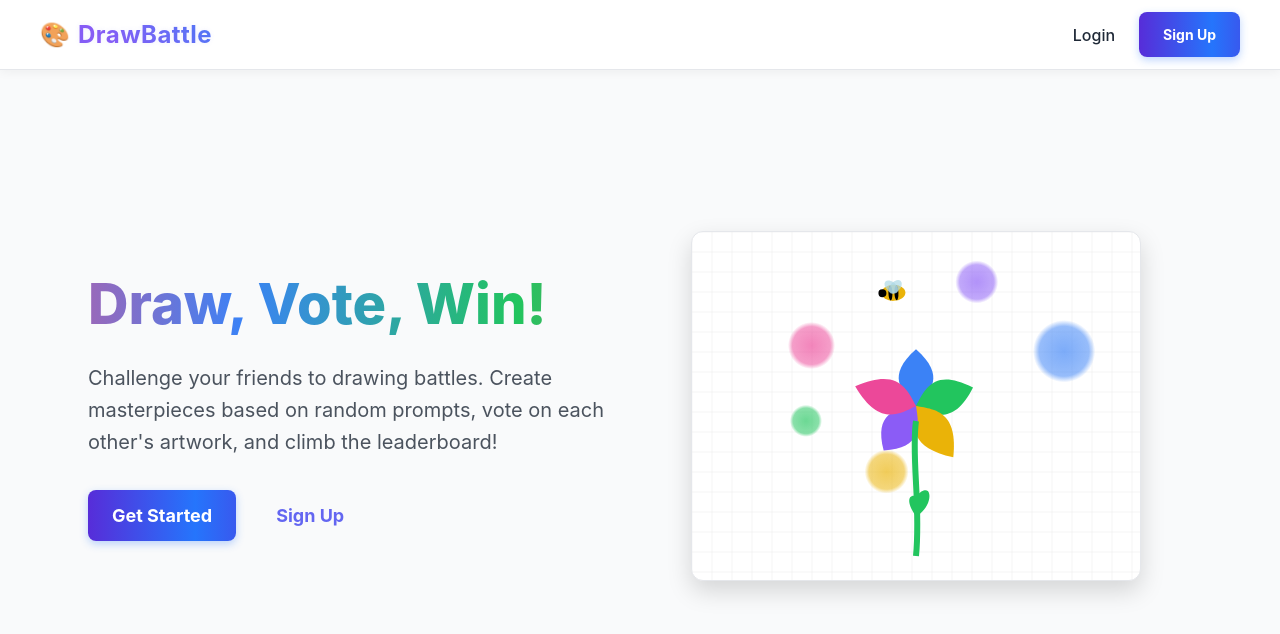
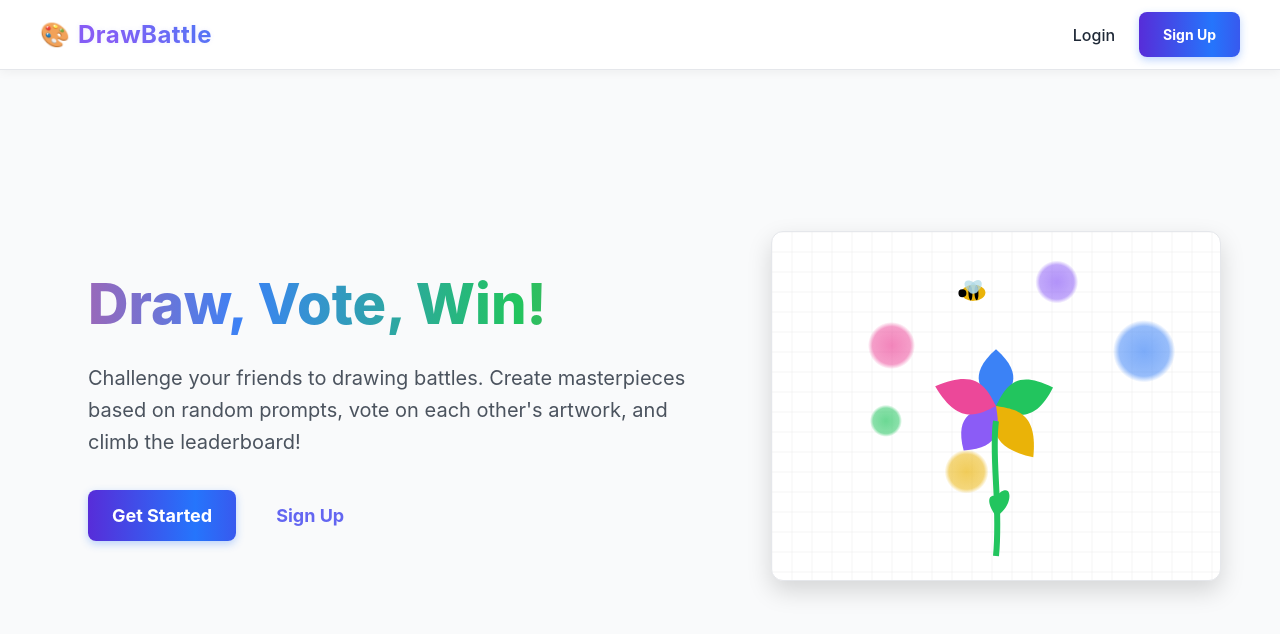
Before and after one commit to adriandikad2/DB-FE, a React (Vite) app: page / in a window 1280 px wide. Shown: the top 634 px of the page. Built offline with nearby package versions, Linux system fonts and the light colour scheme.

Commit message:
Fixed incorrect background size loading for a brief moment.

```diff
--- a/src/components/AuthCanvas.jsx
+++ b/src/components/AuthCanvas.jsx
@@ -130,12 +130,13 @@
     <canvas
       ref={canvasRef}
       style={{
-        position: 'absolute',
+        position: 'fixed',
         top: 0,
         left: 0,
-        width: '100%',
-        height: '100%',
-        zIndex: -1
+        width: '100vw',
+        height: '100vh',
+        zIndex: -1,
+        objectFit: 'cover'
       }}
     />
   );
--- a/src/components/PageTransition.jsx
+++ b/src/components/PageTransition.jsx
@@ -40,7 +40,13 @@
       animate="animate"
       exit="exit"
       variants={pageVariants}
-      style={{ width: "100%", height: "100%" }}
+      style={{
+        width: "100vw",
+        minHeight: "100vh",
+        display: "flex",
+        flexDirection: "column",
+        overflow: "hidden"
+      }}
     >
       {children}
     </motion.div>
--- a/src/pages/AuthPage.css
+++ b/src/pages/AuthPage.css
@@ -1,3 +1,12 @@
+.auth-page {
+  min-height: 100vh;
+  width: 100vw;
+  position: fixed;
+  top: 0;
+  left: 0;
+  overflow: auto;
+}
+
 /* Animation keyframes for auth pages */
 @keyframes floatAnimation {
   0% { transform: translateY(0px) rotate(0deg); }
```
